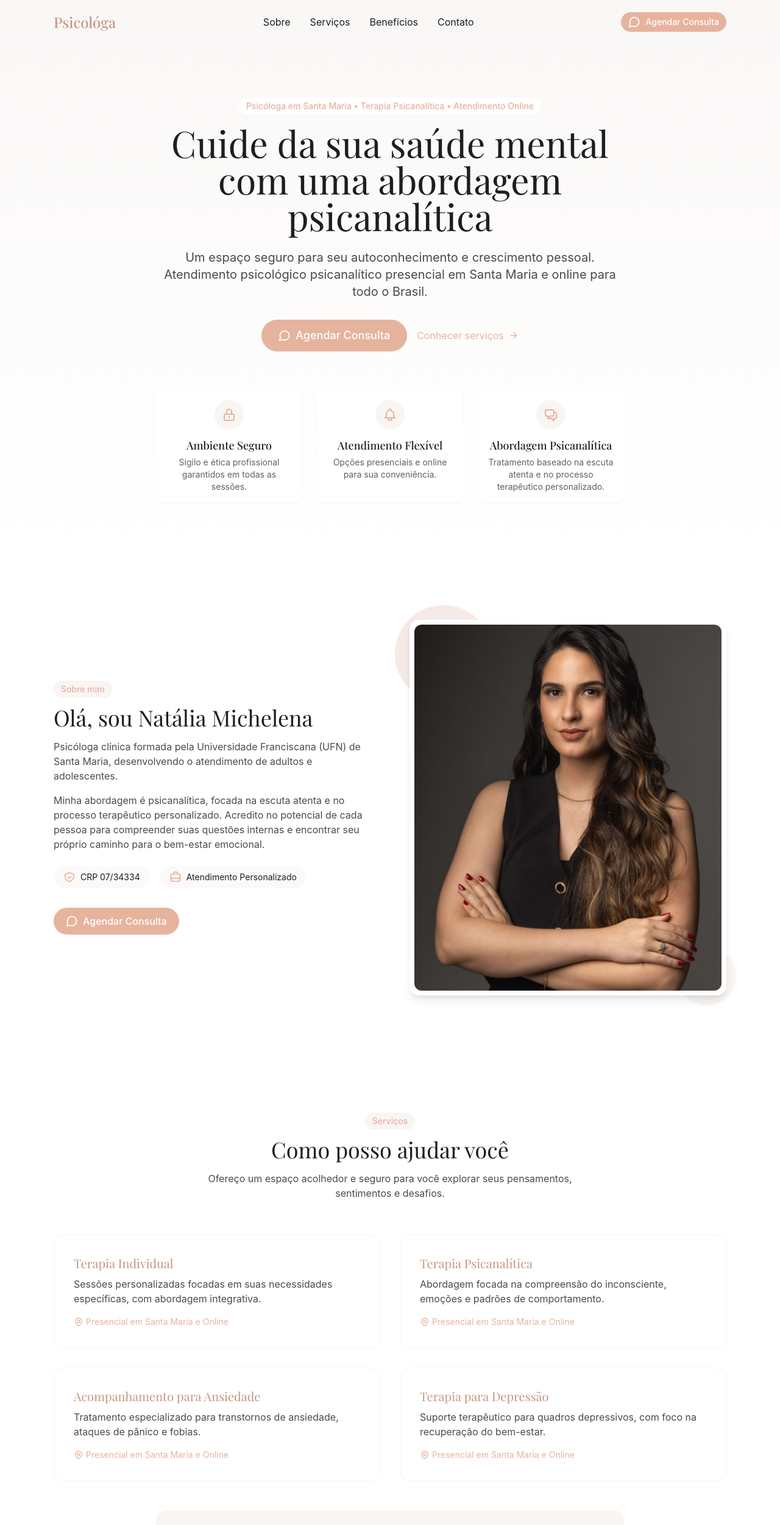
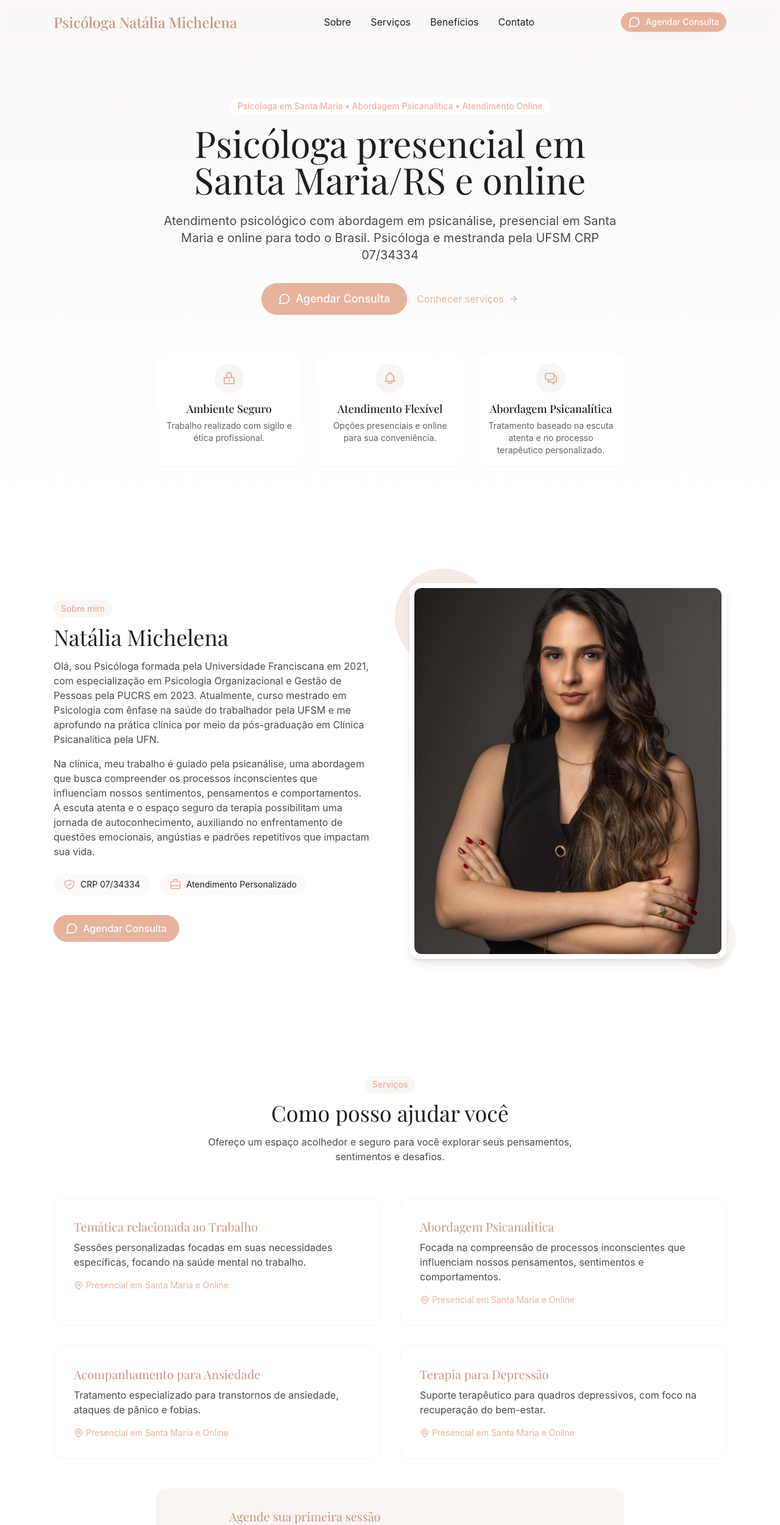
Before and after one commit to ThallesTrafego/psychologix-connect, a React (Vite) app: page / in a window 1280 px wide. Shown: the top 2500 px of the page at 61% size. Built offline with nearby package versions, Linux system fonts and the light colour scheme.

Commit message:
Ajustes23.03.2025

```diff
--- a/src/components/About.tsx
+++ b/src/components/About.tsx
@@ -34,13 +34,13 @@ const About = () => {
               Sobre mim
             </span>
             <h2 className="text-3xl md:text-4xl font-display text-psycho-text mb-4">
-              Olá, sou Natália Michelena
+              Natália Michelena
             </h2>
             <p className="text-psycho-text/80 mb-4">
-              Psicóloga clínica formada pela Universidade Franciscana (UFN) de Santa Maria, desenvolvendo o atendimento de adultos e adolescentes.
+            Olá, sou Psicóloga formada pela Universidade Franciscana em 2021, com especialização em Psicologia Organizacional e Gestão de Pessoas pela PUCRS em 2023. Atualmente, curso mestrado em Psicologia com ênfase na saúde do trabalhador pela UFSM e me aprofundo na prática clínica por meio da pós-graduação em Clínica Psicanalítica pela UFN.
             </p>
             <p className="text-psycho-text/80 mb-6">
-              Minha abordagem é psicanalítica, focada na escuta atenta e no processo terapêutico personalizado. Acredito no potencial de cada pessoa para compreender suas questões internas e encontrar seu próprio caminho para o bem-estar emocional.
+            Na clínica, meu trabalho é guiado pela psicanálise, uma abordagem que busca compreender os processos inconscientes que influenciam nossos sentimentos, pensamentos e comportamentos. A escuta atenta e o espaço seguro da terapia possibilitam uma jornada de autoconhecimento, auxiliando no enfrentamento de questões emocionais, angústias e padrões repetitivos que impactam sua vida.
             </p>
 
             <div className="flex flex-wrap gap-4 mb-8">
--- a/src/components/Navbar.tsx
+++ b/src/components/Navbar.tsx
@@ -26,7 +26,7 @@ const Navbar = () => {
     >
       <div className="container flex items-center justify-between">
         <a href="#" className="text-xl md:text-2xl font-display text-psycho-dark font-medium">
-          Psicológa
+          Psicóloga Natália Michelena
         </a>
 
         <nav className="hidden md:flex items-center space-x-8">
--- a/src/components/Services.tsx
+++ b/src/components/Services.tsx
@@ -27,13 +27,13 @@ const Services = () => {
 
   const services = [
     {
-      title: "Terapia Individual",
-      description: "Sessões personalizadas focadas em suas necessidades específicas, com abordagem integrativa.",
+      title: "Temática relacionada ao Trabalho",
+      description: "Sessões personalizadas focadas em suas necessidades específicas, focando na saúde mental no trabalho.",
       location: "Presencial em Santa Maria e Online"
     },
     {
-      title: "Terapia Psicanalítica",
-      description: "Abordagem focada na compreensão do inconsciente, emoções e padrões de comportamento.",
+      title: "Abordagem Psicanalítica",
+      description: "Focada na compreensão de processos inconscientes que influenciam nossos pensamentos, sentimentos e comportamentos.",
       location: "Presencial em Santa Maria e Online"
     },
     {
--- a/src/pages/Index.tsx
+++ b/src/pages/Index.tsx
@@ -46,13 +46,15 @@ const Index = () => {
         <div className="container relative z-10">
           <div className="max-w-3xl mx-auto text-center">
             <span className="inline-block px-3 py-1 bg-white text-psycho-main rounded-full text-sm font-medium mb-4 reveal animate-fade-in">
-              Psicóloga em Santa Maria • Terapia Psicanalítica • Atendimento Online
+              Psicóloga em Santa Maria • Abordagem Psicanalítica • Atendimento Online
             </span>
             <h1 className="text-4xl md:text-5xl lg:text-6xl font-display text-psycho-text mb-6 reveal animate-slide-up">
-              Cuide da sua saúde mental com uma abordagem psicanalítica
+              Psicóloga presencial em Santa Maria/RS e online
             </h1>
             <p className="text-lg md:text-xl text-psycho-text/80 mb-8 reveal animate-slide-up" style={{ transitionDelay: '100ms' }}>
-              Um espaço seguro para seu autoconhecimento e crescimento pessoal. Atendimento psicológico psicanalítico presencial em Santa Maria e online para todo o Brasil.
+              Atendimento psicológico com abordagem em psicanálise, presencial em Santa Maria e online para todo o Brasil.
+              Psicóloga e mestranda pela UFSM
+              CRP 07/34334
             </p>
             <div className="flex flex-col sm:flex-row items-center justify-center gap-4 reveal animate-slide-up" style={{ transitionDelay: '200ms' }}>
               <ContactButton
@@ -77,7 +79,7 @@ const Index = () => {
                   </svg>
                 </div>
                 <h3 className="text-lg font-medium text-psycho-text mb-1">Ambiente Seguro</h3>
-                <p className="text-sm text-psycho-text/70">Sigilo e ética profissional garantidos em todas as sessões.</p>
+                <p className="text-sm text-psycho-text/70">Trabalho realizado com sigilo e ética profissional.</p>
               </div>
 
               <div className="bg-white p-4 rounded-xl shadow-sm">
@@ -206,7 +208,7 @@ const Index = () => {
         <div className="container">
           <div className="flex flex-col md:flex-row justify-between items-center">
             <div className="mb-4 md:mb-0">
-              <p className="text-white/80 text-sm">© 2025 Natalia Michelena - CRP 07/34334 - Psicóloga em Santa Maria - Terapia Psicanalítica</p>
+              <p className="text-white/80 text-sm">© 2025 Natalia Michelena - CRP 07/34334 - Psicóloga em Santa Maria/RS e Online</p>
             </div>
             <div className="flex gap-4">
               <a href="#" className="text-white/80 hover:text-white transition-colors">Política de Privacidade</a>
```
